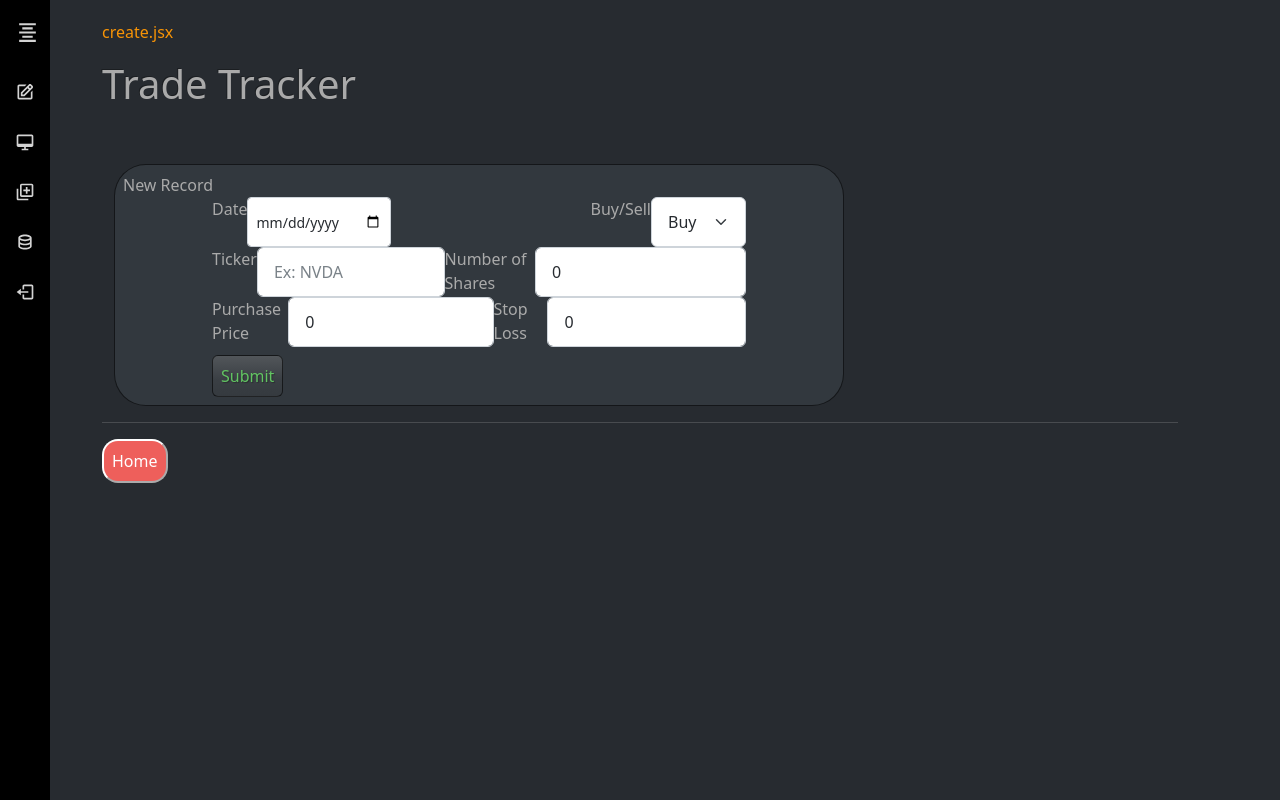
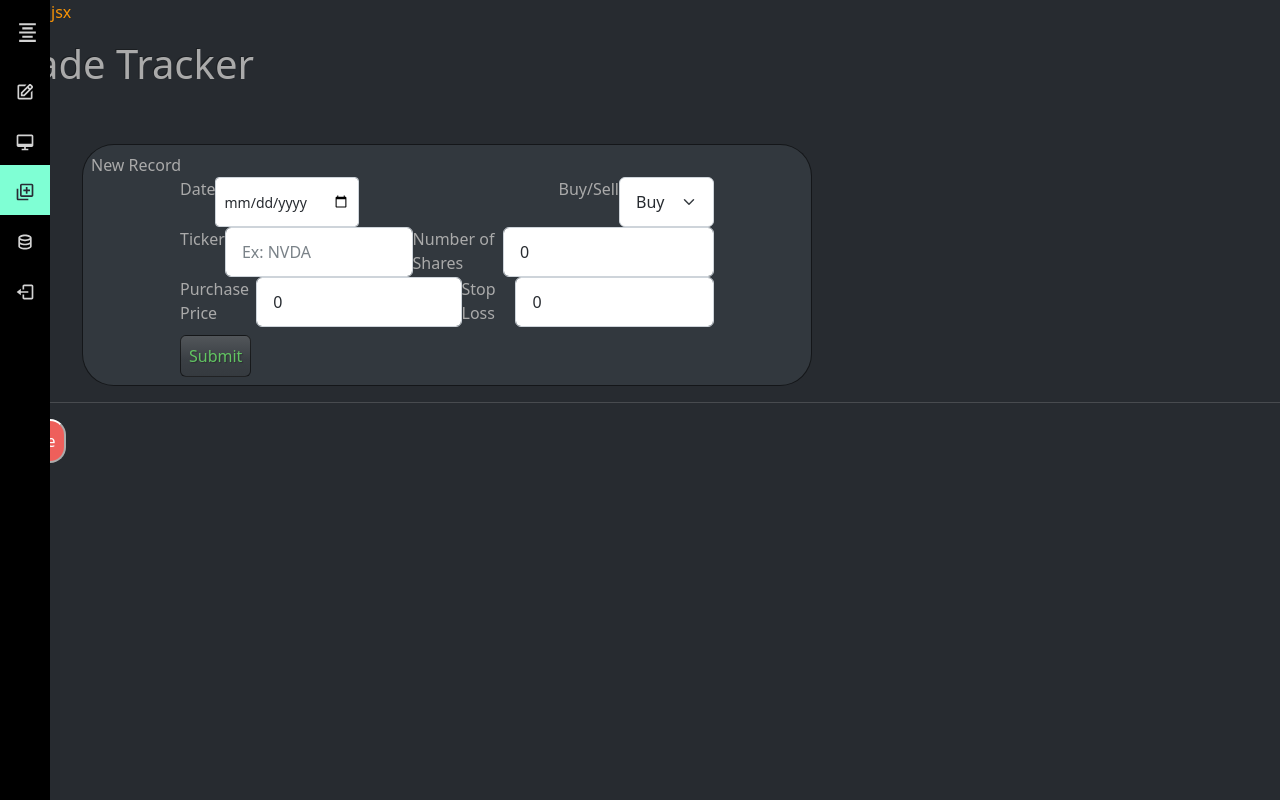
Before and after one commit to davemann100/InvestmentInsights, a React (Create React App) app in the folder client/: page /create in a window 1280 px wide. Built offline with nearby package versions, Linux system fonts and the light colour scheme.

Commit message:
bug fixes

```diff
--- a/client/src/App.js
+++ b/client/src/App.js
@@ -14,18 +14,17 @@ function App() {
 
   return (
     <div className="App">
-        <Routes>
-          <Route path="/" element={<Login />} />
-          <Route path="/register" element={<Registration />} />
-        </Routes>
+      <Routes>
+        <Route path="/" element={<Login />} />
+        <Route path="/register" element={<Registration />} />
         {shouldShowSidebar && (
-          <Sidebar>
-            <Routes>
-              <Route path="/dashboard" element={<Dashboard />} />
-              <Route path="/create" element={<Create />} />
-            </Routes>
-          </Sidebar>
+          <>
+            <Route path="/dashboard" element={<Dashboard />} />
+            <Route path="/create" element={<Create />} />
+          </>
         )}
+      </Routes>
+      {shouldShowSidebar && <Sidebar />}
     </div>
   );
 }
--- a/client/src/components/Sidebar.jsx
+++ b/client/src/components/Sidebar.jsx
@@ -1,65 +1,75 @@
-import React, {useState} from "react";
-import { BiAddToQueue,
+import React, { useState } from "react";
+import {
+  BiAddToQueue,
   BiAlignMiddle,
   BiData,
   BiEdit,
   BiDesktop,
-BiLogOut
+  BiLogOut,
 } from "react-icons/bi";
-import { Link } from "react-router-dom";
+import { NavLink } from "react-router-dom";
 
-const Sidebar = ({children}) => {
-    const[isOpen, setIsOpen] = useState(false);
+const Sidebar = ({ children }) => {
+  const [isOpen, setIsOpen] = useState(false);
   const toggle = () => setIsOpen(!isOpen);
   const menuItem = [
     {
-            path:"/edit/:id",
+      path: "/edit/:id",
       name: "Edit Profile",
-            icon: <BiEdit/>,
+      icon: <BiEdit />,
     },
     {
-            path:"/dashboard",
+      path: "/dashboard",
       name: "Dashboard",
-            icon: <BiDesktop/>,
+      icon: <BiDesktop />,
     },
     {
-            path:"/create",
+      path: "/create",
       name: "Create",
-            icon: <BiAddToQueue/>,
+      icon: <BiAddToQueue />,
     },
     {
-            path:"/metrics",
+      path: "/metrics",
       name: "Metrics",
-            icon: <BiData/>,
+      icon: <BiData />,
     },
     {
-            path:"/logout",
+      path: "/logout",
       name: "Log Out",
-            icon: <BiLogOut/>,
+      icon: <BiLogOut />,
     },
-
-    ]
-    return(
+  ];
+  return (
     <div className="container">
-            <div style={{width: isOpen ? "300px" : "50px" }} className="sidebar">
+      <div style={{ width: isOpen ? "300px" : "50px" }} className="sidebar">
         <div className="top_section">
-                    <h1 style={{display: isOpen ? "block" : "none"}} className="logo">Logo</h1>
-                    <div  style={{marginLeft: isOpen ? "50px" : "0px"}} className="bars">
-                        <BiAlignMiddle onClick={toggle}/>
+          <h1 style={{ display: isOpen ? "block" : "none" }} className="logo">
+            Logo
+          </h1>
+          <div style={{ marginLeft: isOpen ? "50px" : "0px" }} className="bars">
+            <BiAlignMiddle onClick={toggle} />
           </div>
         </div>
-                {
-                    menuItem.map((item, index) =>(
-                        <Link to={item.path} key={index} className="link" activeclassName="active">
+        {menuItem.map((item, index) => (
+          <NavLink
+            to={item.path}
+            key={index}
+            className="link"
+            activeclassname="active"
+          >
             <div className="icon">{item.icon}</div>
-                            <div  style={{display: isOpen ? "block" : "none"}} className="link_text">{item.name}</div>
-                        </Link>
-                    ))
-                }
+            <div
+              style={{ display: isOpen ? "block" : "none" }}
+              className="link_text"
+            >
+              {item.name}
+            </div>
+          </NavLink>
+        ))}
       </div>
       <main>{children}</main>
     </div>
-    )
-}
+  );
+};
 
 export default Sidebar;
```
Lines whose indentation alone changed are shown as unchanged.
